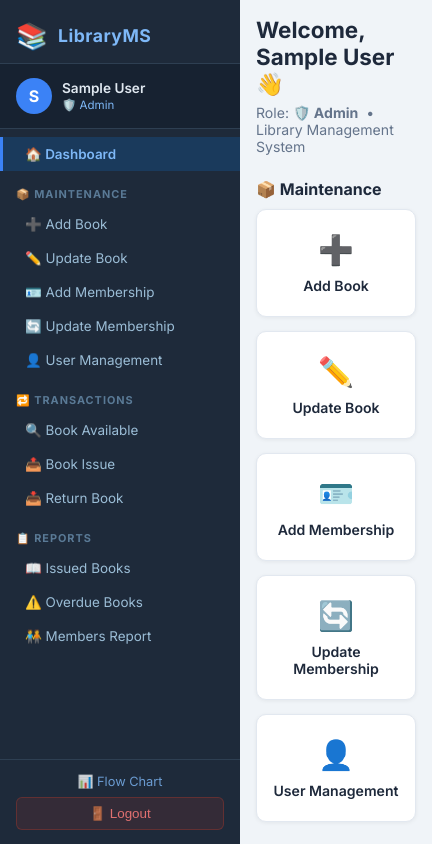
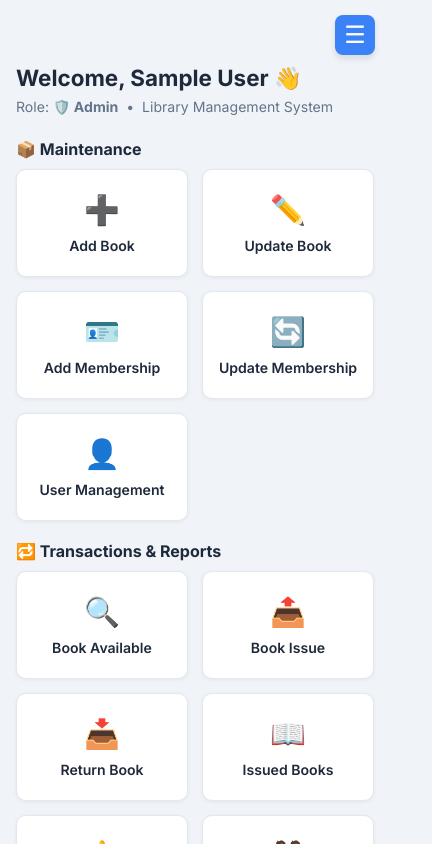
Before and after one commit to Nittin2004/Library-Management-System, a React app in the folder frontend/: page /dashboard in a window 390 px wide. Shown: the top 844 px of the page, 432 px wide, since content can reach past the window. Built offline with nearby package versions, Linux system fonts and the light colour scheme; sample sign-in values are in the browser's storage; the HTML template or start-up script is replaced by a standard one.

Commit message:
Fix mobile responsiveness in sidebar and layout

```diff
--- a/frontend/src/components/Sidebar.css
+++ b/frontend/src/components/Sidebar.css
@@ -89,3 +89,46 @@
   transition: all 0.2s;
 }
 .btn-logout:hover { background: #c0392b44; color: #ff8080; }
+
+.mobile-toggle {
+  display: none;
+  position: fixed;
+  top: 15px;
+  right: 15px;
+  z-index: 200;
+  background: var(--primary);
+  color: white;
+  border: none;
+  width: 40px; height: 40px;
+  border-radius: 8px;
+  font-size: 1.5rem;
+  cursor: pointer;
+  box-shadow: 0 4px 6px rgba(0,0,0,0.1);
+}
+
+.sidebar-overlay {
+  display: none;
+  position: fixed;
+  top: 0; left: 0; right: 0; bottom: 0;
+  background: rgba(0,0,0,0.5);
+  z-index: 90;
+  backdrop-filter: blur(2px);
+}
+
+@media (max-width: 768px) {
+  .mobile-toggle {
+    display: flex;
+    align-items: center;
+    justify-content: center;
+  }
+  .sidebar {
+    transform: translateX(-100%);
+    transition: transform 0.3s ease;
+  }
+  .sidebar.open {
+    transform: translateX(0);
+  }
+  .sidebar-overlay.show {
+    display: block;
+  }
+}
--- a/frontend/src/components/Sidebar.jsx
+++ b/frontend/src/components/Sidebar.jsx
@@ -1,3 +1,4 @@
+import { useState } from 'react';
 import { NavLink, useNavigate } from 'react-router-dom';
 import { useAuth } from '../context/AuthContext';
 import './Sidebar.css';
@@ -23,13 +24,20 @@ const navItems = [
 export default function Sidebar() {
   const { user, logout } = useAuth();
   const navigate = useNavigate();
+  const [isOpen, setIsOpen] = useState(false);
+
   if (!user) return null;
 
   const handleLogout = () => { logout(); navigate('/'); };
 
   return (
-    <aside className="sidebar">
-      <div className="sidebar-brand">
+    <>
+      <button className="mobile-toggle" onClick={() => setIsOpen(!isOpen)}>
+        {isOpen ? '✕' : '☰'}
+      </button>
+      <div className={`sidebar-overlay ${isOpen ? 'show' : ''}`} onClick={() => setIsOpen(false)}></div>
+      <aside className={`sidebar ${isOpen ? 'open' : ''}`}>
+        <div className="sidebar-brand">
         <span className="brand-icon">📚</span>
         <span className="brand-name">LibraryMS</span>
       </div>
@@ -45,7 +53,7 @@ export default function Sidebar() {
           if (!item.roles.includes(user.role)) return null;
           if (item.header) return <div key={i} className="nav-section-label">{item.label}</div>;
           return (
-            <NavLink key={i} to={item.to} className={({ isActive }) => `nav-item${isActive ? ' active' : ''}`}>
+            <NavLink key={i} to={item.to} className={({ isActive }) => `nav-item${isActive ? ' active' : ''}`} onClick={() => setIsOpen(false)}>
               {item.label}
             </NavLink>
           );
@@ -55,6 +63,7 @@ export default function Sidebar() {
         <a href="chart.html" target="_blank" className="chart-link-sidebar">📊 Flow Chart</a>
         <button className="btn-logout" onClick={handleLogout}>🚪 Logout</button>
       </div>
-    </aside>
+      </aside>
+    </>
   );
 }
--- a/frontend/src/index.css
+++ b/frontend/src/index.css
@@ -22,7 +22,7 @@ body { font-family: 'Inter', sans-serif; background: var(--bg); color: var(--tex
 
 /* Layout */
 .app-layout { display: flex; min-height: 100vh; }
-.main-content { margin-left: var(--sidebar-w); flex: 1; padding: 28px 32px; max-width: 960px; }
+.main-content { margin-left: var(--sidebar-w); flex: 1; padding: 28px 32px; max-width: 960px; transition: margin-left 0.3s ease; }
 
 /* Page heading */
 .page-title { font-size: 1.4rem; font-weight: 700; color: var(--text); margin-bottom: 6px; }
@@ -100,8 +100,11 @@ tbody tr:hover { background: #f8fafc; }
 
 /* Form row */
 .form-row { display: grid; grid-template-columns: 1fr 1fr; gap: 16px; }
-@media (max-width: 600px) { .form-row { grid-template-columns: 1fr; } .main-content { padding: 16px; } }
 
+@media (max-width: 768px) {
+  .form-row { grid-template-columns: 1fr; }
+  .main-content { margin-left: 0; padding: 64px 16px 24px; }
+}
 /* Loading */
 .loading { text-align: center; padding: 40px; color: var(--text-muted); font-size: 0.9rem; }
 .empty-state { text-align: center; padding: 40px; color: var(--text-muted); }
```
